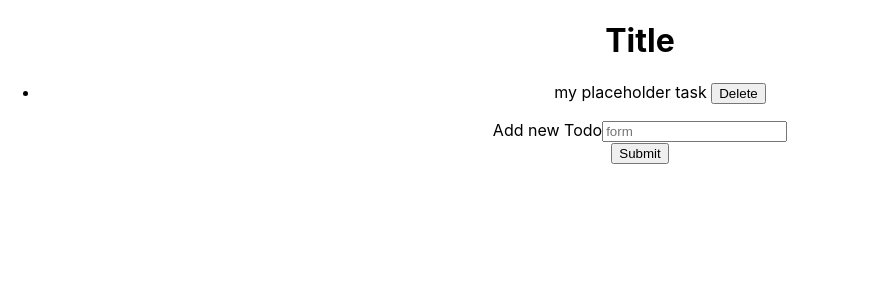
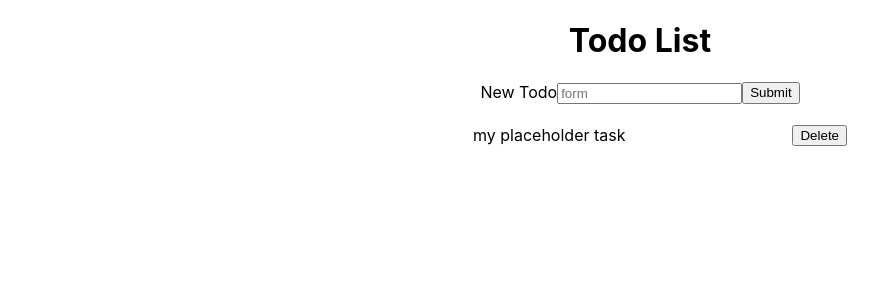
Before and after one commit to ReevePrime/todolist, a React (Create React App) app: page / in a window 1280 px wide. Shown: the top 300 px of the page, without its empty margins (0-887 px from the left). Built offline with nearby package versions, Linux system fonts and the light colour scheme.

Commit message:
add basic style for readability

```diff
--- /dev/null
+++ b/src/List.css
@@ -0,0 +1,25 @@
+.App {
+    display: flex;
+    align-items: center;
+    justify-content: center;
+}
+
+ul {
+    width: 30vw;
+}
+
+li {
+    display: flex;
+    justify-content: space-between;
+    padding: 5px;
+}
+
+.Form-container {
+    display: flex;
+    justify-content: center;
+}
+
+.Todos-items {
+    color: lightgray;
+    text-decoration: line-through;
+}
--- a/src/List.js
+++ b/src/List.js
@@ -2,6 +2,7 @@ import React, { Component } from 'react';
 import { v4 as uuidv4 } from 'uuid';
 import SubmitButton from './SubmitButton';
 import Todos from "./Todos";
+import "./List.css";
 
 class List extends Component {
     constructor(props) {
@@ -33,12 +34,13 @@ class List extends Component {
 
 
         return (
-        <div>
-            <h1>Title</h1>
-            <ul>
-                {tasks}
-            </ul>
-            <SubmitButton createTodo={this.createTodo}/>
+        <div className="container">
+            <div className="List-container">
+                <h1>Todo List</h1>
+                <SubmitButton createTodo={this.createTodo}/>
+                    <ul>{tasks}</ul>
+            </div>
+
         </div>
         )
     }
--- a/src/SubmitButton.js
+++ b/src/SubmitButton.js
@@ -23,12 +23,12 @@ class SubmitButton extends Component {
     }
     render() {
         return (
-        <div>
+        <div className="Form-container">
            <form onSubmit={this.submitHandle} action="">
-                <label htmlFor="newtask">Add new Todo</label>
-                <input type="text" value={this.state.task} name="task" onChange={this.handleChange} id="newtask" placeholder="form"/>
+                <label htmlFor="newtask">New Todo</label>
+                <input type="text" value={this.state.task} name="task" onChange={this.handleChange} required id="newtask" placeholder="form"/>
             </form>
-            <button onClick={this.submitHandle}>Submit</button>
+            <button className="Submit-btn" onClick={this.submitHandle}>Submit</button>
         </div> );
     }
 }
--- /dev/null
+++ b/src/Todos.css
@@ -0,0 +1,3 @@
+li {
+    list-style: none;
+}
--- a/src/Todos.js
+++ b/src/Todos.js
@@ -1,10 +1,20 @@
 import React, { Component } from 'react';
+import "./Todos.css";
 
 class Todos extends Component {
     constructor(props) {
     super(props);
+    this.state = {
+        active: false
+    }
     this.handleDelete=this.handleDelete.bind(this);
+    this.handleClick=this.handleClick.bind(this);
 }
+
+    handleClick() {
+        const currentState = this.state.active;
+        this.setState({ active: !currentState });
+    }
 
     handleDelete() {
         this.props.deleteTodo(this.props.id);
@@ -12,7 +22,7 @@ class Todos extends Component {
 
     render() {
 
-        return <li>{this.props.task} <button onClick={this.handleDelete}>Delete</button></li>
+        return <li className={this.state.active ? "Todos-items": null}  onClick={this.handleClick}>{this.props.task} <button onClick={this.handleDelete}>Delete</button></li>
     }
 }
 
```
